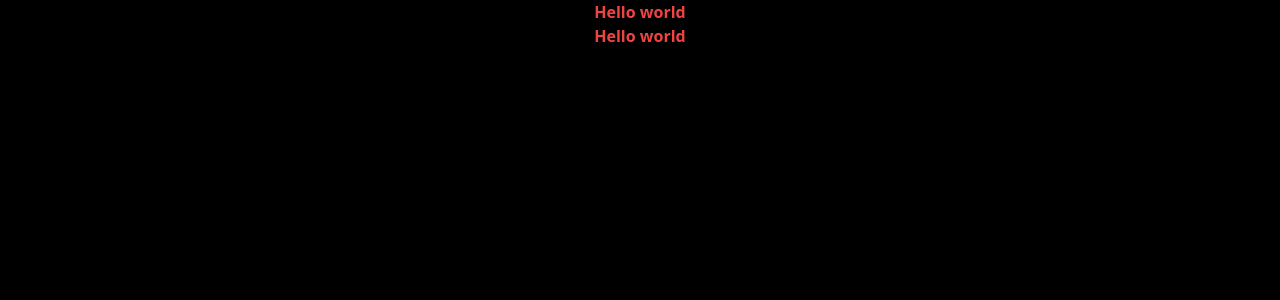
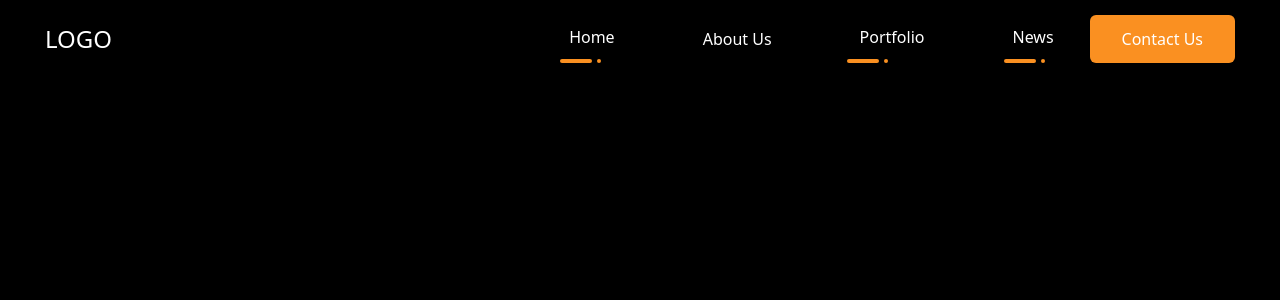
Before and after one commit to Anvarov-Ismoil/gaming-platform, a Vue app: page / in a window 1280 px wide. Shown: the top 300 px of the page. Built offline with nearby package versions, Linux system fonts and the light colour scheme.

Commit message:
feat: second commit

```diff
--- a/src/App.vue
+++ b/src/App.vue
@@ -1,16 +1,14 @@
 <template>
-  <div>
-
-  </div>
+  <TheHeader />
   <RouterView />
 </template>
 
 <script>
-import TheHeader from './layouts/TheHeader.vue'
-import { RouterView } from 'vue-router'
+import TheHeader from "./layouts/TheHeader.vue";
+import { RouterView } from "vue-router";
 export default {
   components: {
-    TheHeader
-  }
-}
+    TheHeader,
+  },
+};
 </script>
--- a/src/views/HomeView.vue
+++ b/src/views/HomeView.vue
@@ -1,7 +1,5 @@
 <template>
   <main>
-    <h1 class="text-center font-bold text-red-500">Hello world</h1>
-    <h1 class="text-center font-bold text-red-500">Hello world</h1>
   </main>
 </template>
 
```
